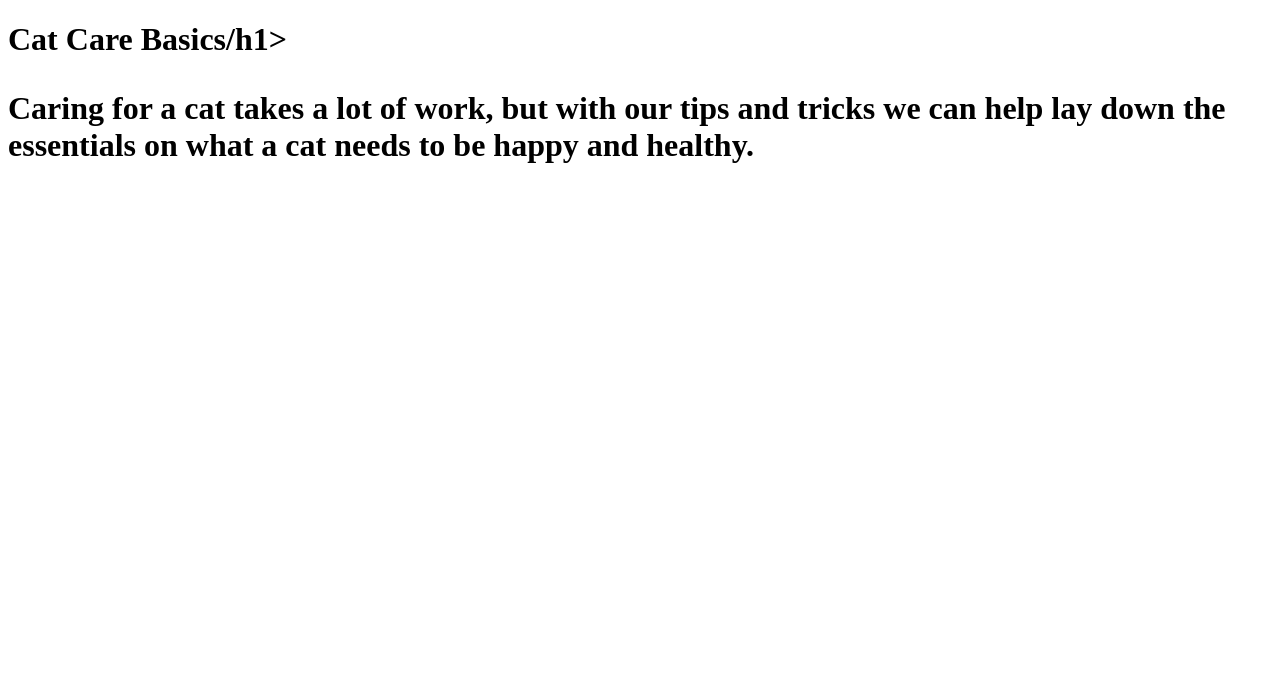
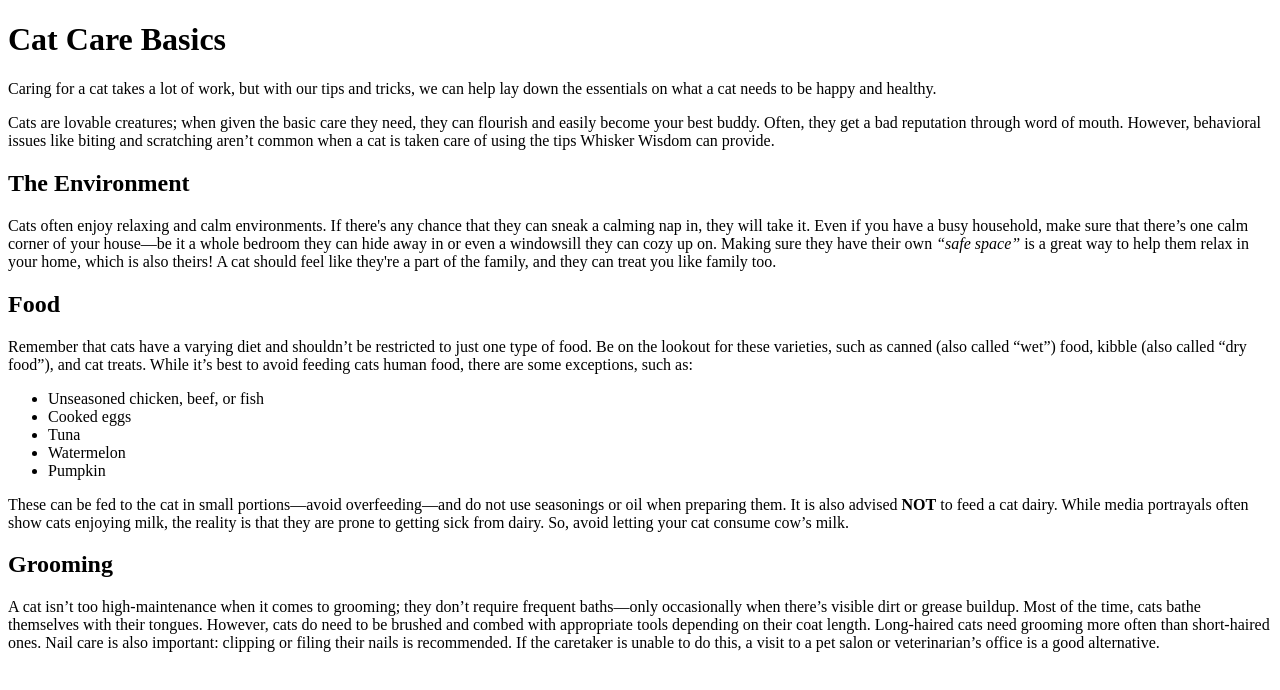
Before and after one commit to Zealitif/zealitif.github.io, a plain HTML site: page cat-care-basics.html in a window 1280 px wide. Drawn offline with Linux system fonts and the light colour scheme.

Commit message:
Update cat-care-basics.html

```diff
--- a/cat-care-basics.html
+++ b/cat-care-basics.html
@@ -1,17 +1,46 @@
 <!DOCTYPE html>
 <html lang="en-US" dir="ltr">
 <head>
-<meta charse="UTF-8">
-<title>Zeenat Latif</title>
+  <meta charset="UTF-8">
+  <title>Zeenat Latif</title>
 </head>
 
-<Body>
-<h1>Cat Care Basics/h1>
+<body>
+  <h1>Cat Care Basics</h1>
 
-<p>Caring for a cat takes a lot of work, but with our tips and tricks we can help lay down the essentials on what a cat needs to be happy and healthy.</p>
- </ul>
- </nav>
+  <p>
+    Caring for a cat takes a lot of work, but with our tips and tricks, we can help lay down the essentials on what a cat needs to be happy and healthy.
+  </p>
 
+  <p>
+    Cats are lovable creatures; when given the basic care they need, they can flourish and easily become your best buddy. Often, they get a bad reputation through word of mouth. However, behavioral issues like biting and scratching aren’t common when a cat is taken care of using the tips Whisker Wisdom can provide.
+  </p>
 
+  <h2>The Environment</h2>
+  <p>
+    Cats often enjoy relaxing and calm environments. If there's any chance that they can sneak a calming nap in, they will take it. Even if you have a busy household, make sure that there’s one calm corner of your house—be it a whole bedroom they can hide away in or even a windowsill they can cozy up on. Making sure they have their own <i>“safe space”</i> is a great way to help them relax in your home, which is also theirs! A cat should feel like they're a part of the family, and they can treat you like family too.
+  </p>
+
+  <h2>Food</h2>
+  <p>
+    Remember that cats have a varying diet and shouldn’t be restricted to just one type of food. Be on the lookout for these varieties, such as canned (also called “wet”) food, kibble (also called “dry food”), and cat treats. While it’s best to avoid feeding cats human food, there are some exceptions, such as:
+  </p>
+
+  <ul>
+    <li>Unseasoned chicken, beef, or fish</li>
+    <li>Cooked eggs</li>
+    <li>Tuna</li>
+    <li>Watermelon</li>
+    <li>Pumpkin</li>
+  </ul>
+
+  <p>
+    These can be fed to the cat in small portions—avoid overfeeding—and do not use seasonings or oil when preparing them. It is also advised <b>NOT</b> to feed a cat dairy. While media portrayals often show cats enjoying milk, the reality is that they are prone to getting sick from dairy. So, avoid letting your cat consume cow’s milk.
+  </p>
+
+  <h2>Grooming</h2>
+  <p>
+    A cat isn’t too high-maintenance when it comes to grooming; they don’t require frequent baths—only occasionally when there’s visible dirt or grease buildup. Most of the time, cats bathe themselves with their tongues. However, cats do need to be brushed and combed with appropriate tools depending on their coat length. Long-haired cats need grooming more often than short-haired ones. Nail care is also important: clipping or filing their nails is recommended. If the caretaker is unable to do this, a visit to a pet salon or veterinarian’s office is a good alternative.
+  </p>
 </body>
 </html>
```
